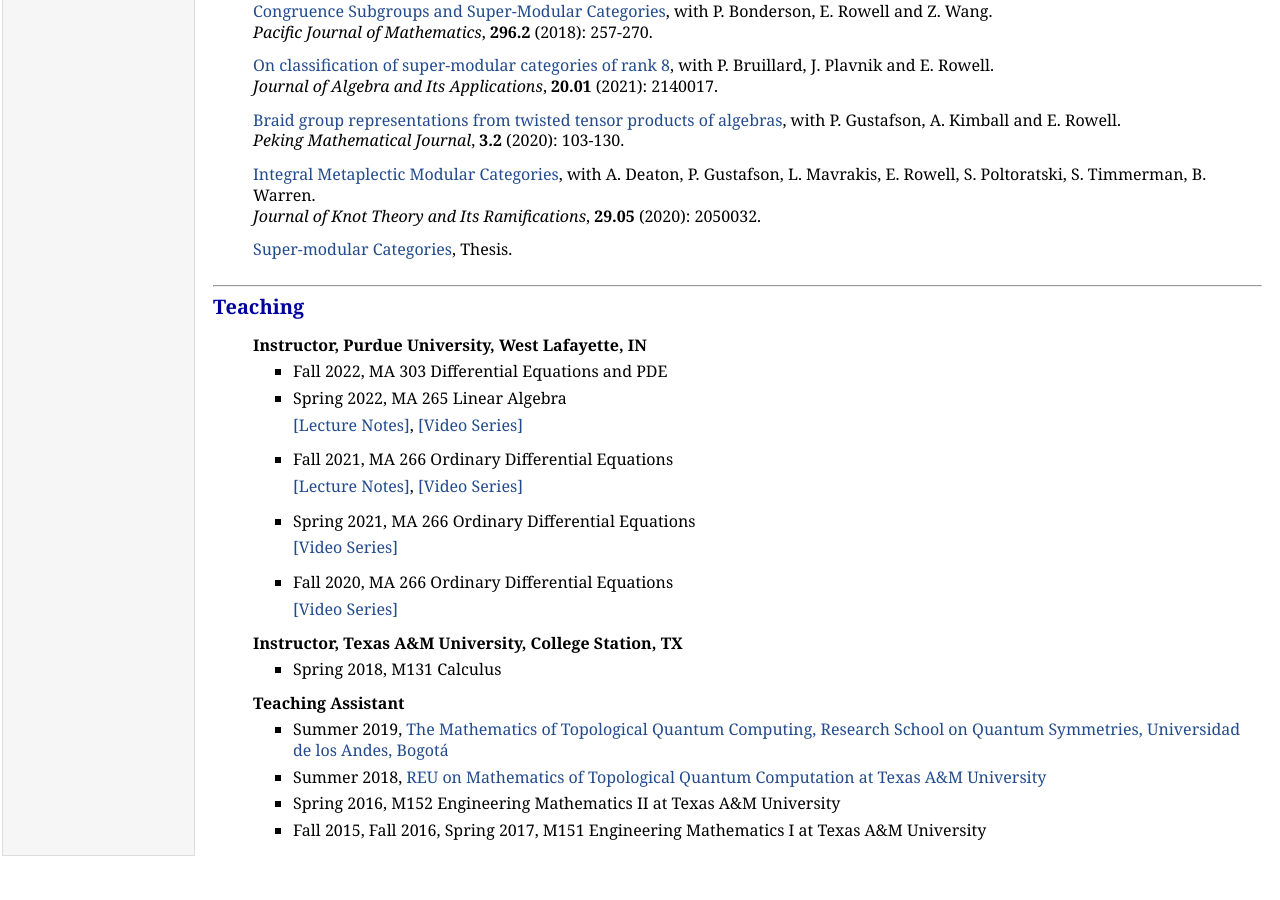
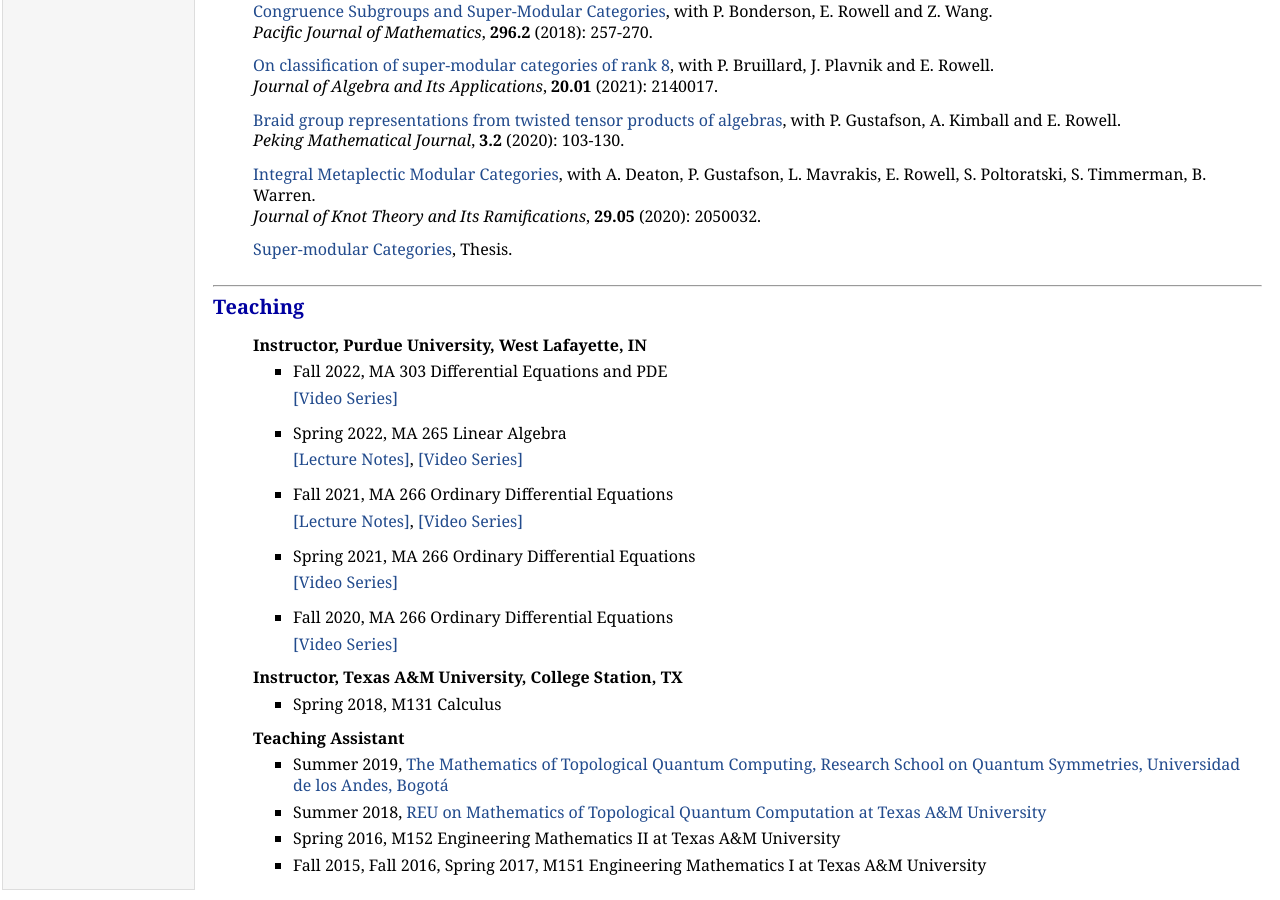
Before and after one commit to zhangqing2513/zhangqing2513.github.io, a Jekyll site: the page index.html, which Jekyll copies as it is, in a window 1280 px wide and 900 px high, scrolled down 840 px. Built offline with Jekyll 4.4.1, drawn with Linux system fonts in a browser that asks for light colours; before the commit the page ends 1706 px from its top, so only the background shows below that.

Commit message:
Update index.html

```diff
--- a/index.html
+++ b/index.html
@@ -118,6 +118,8 @@
                 <p> <span style="font-size: 100%"> <strong>Instructor, Purdue University, West Lafayette, IN</strong> </p>
             <ul>
                   <li><p> Fall 2022, MA 303 Differential Equations and PDE</p>
+                        <a href="https://youtube.com/playlist?list=PLMNQRMtXXp72Q16v7NKa8xDX23n0TjIxp" target="_blank">  [Video Series]</a>
+                 <p></li>
                  <p></li>
               <li><p> Spring 2022, MA 265 Linear Algebra  </p>
                   <a href="https://zhangqing2513.github.io/Spring2022MA265/Table%20of%20Contents.html" target="_blank">  [Lecture Notes]</a>,
```
